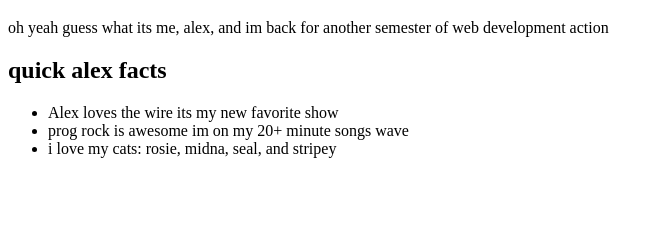
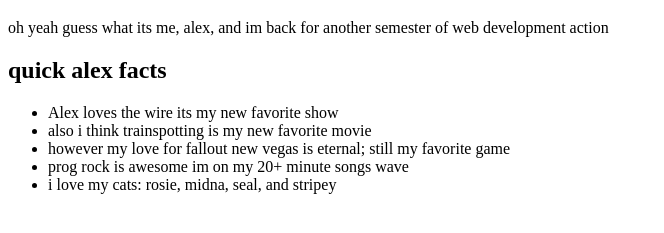
Before and after one commit to ademuth-org/lab1, a plain HTML site: page index.html in a window 1280 px wide. Shown: the part 61-294 px from the top of the page, without its empty margins (0-664 px from the left). Drawn offline with Linux system fonts and the light colour scheme.

Commit message:
added 2 more facts just cuz

```diff
--- a/index.html
+++ b/index.html
@@ -10,6 +10,8 @@
 	<h2>quick alex facts</h2>
       <ul>
 	    <li>Alex loves the wire its my new favorite show</li>
+		<li>also i think trainspotting is my new favorite movie</li>
+		<li>however my love for fallout new vegas is eternal; still my favorite game</li>
 		<li>prog rock is awesome im on my 20+ minute songs wave</li>
 		<li>i love my cats: rosie, midna, seal, and stripey</li>
       </ul>
```
Also changed, not shown: 1 other file.
